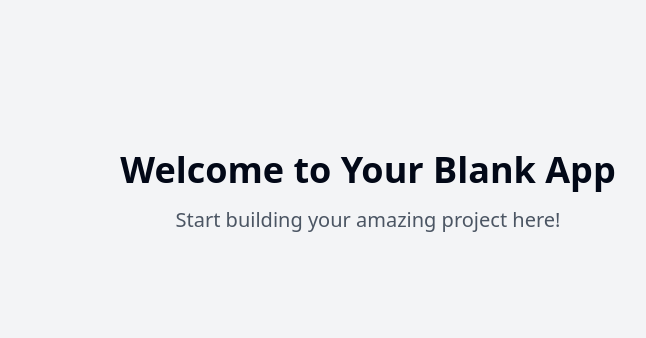
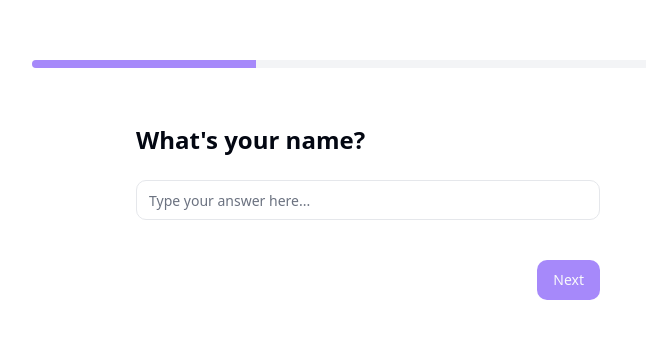
Before and after one commit to Promaces/simple-survey-scribe, a React (Vite) app: page / in a window 1280 px wide. Shown: the part 208-546 px from the top of the page, without its empty margins (272-918 px from the left). Built offline with nearby package versions, Linux system fonts and the light colour scheme.

Commit message:
Build modern survey web app
Implemented a clean and simple design for a survey web application. The new structure and components are aimed at enhancing user experience and functionality.
[skip gpt_engineer]

```diff
--- /dev/null
+++ b/src/components/ProgressBar.tsx
@@ -0,0 +1,17 @@
+interface ProgressBarProps {
+  current: number;
+  total: number;
+}
+
+export const ProgressBar = ({ current, total }: ProgressBarProps) => {
+  const progress = (current / total) * 100;
+
+  return (
+    <div className="w-full bg-gray-100 h-2 rounded-full overflow-hidden">
+      <div
+        className="h-full bg-primary transition-all duration-500 ease-out"
+        style={{ width: `${progress}%` }}
+      />
+    </div>
+  );
+};
--- /dev/null
+++ b/src/components/SurveyQuestion.tsx
@@ -0,0 +1,64 @@
+import { useState } from "react";
+import { Button } from "@/components/ui/button";
+import { Input } from "@/components/ui/input";
+import { RadioGroup, RadioGroupItem } from "@/components/ui/radio-group";
+import { Label } from "@/components/ui/label";
+
+interface QuestionProps {
+  question: {
+    id: number;
+    text: string;
+    type: "text" | "choice";
+    choices?: string[];
+  };
+  onNext: (answer: string) => void;
+  onPrevious: () => void;
+  isFirst: boolean;
+}
+
+export const SurveyQuestion = ({ question, onNext, onPrevious, isFirst }: QuestionProps) => {
+  const [answer, setAnswer] = useState("");
+
+  const handleSubmit = (e: React.FormEvent) => {
+    e.preventDefault();
+    if (answer.trim()) {
+      onNext(answer);
+      setAnswer("");
+    }
+  };
+
+  return (
+    <div className="w-full max-w-lg mx-auto p-6">
+      <h2 className="text-2xl font-semibold mb-6">{question.text}</h2>
+      <form onSubmit={handleSubmit} className="space-y-6">
+        {question.type === "text" ? (
+          <Input
+            value={answer}
+            onChange={(e) => setAnswer(e.target.value)}
+            className="w-full"
+            placeholder="Type your answer here..."
+          />
+        ) : (
+          <RadioGroup value={answer} onValueChange={setAnswer} className="space-y-4">
+            {question.choices?.map((choice) => (
+              <div key={choice} className="flex items-center space-x-2">
+                <RadioGroupItem value={choice} id={choice} />
+                <Label htmlFor={choice}>{choice}</Label>
+              </div>
+            ))}
+          </RadioGroup>
+        )}
+        <div className="flex justify-between pt-4">
+          {!isFirst && (
+            <Button type="button" variant="outline" onClick={onPrevious}>
+              Previous
+            </Button>
+          )}
+          <Button type="submit" className="ml-auto">
+            Next
+          </Button>
+        </div>
+      </form>
+    </div>
+  );
+};
--- /dev/null
+++ b/src/components/ThankYou.tsx
@@ -0,0 +1,21 @@
+import { CheckCircle } from "lucide-react";
+import { Button } from "@/components/ui/button";
+
+interface ThankYouProps {
+  onRestart: () => void;
+}
+
+export const ThankYou = ({ onRestart }: ThankYouProps) => {
+  return (
+    <div className="text-center space-y-6">
+      <div className="flex justify-center">
+        <CheckCircle className="w-16 h-16 text-primary animate-bounce" />
+      </div>
+      <h2 className="text-2xl font-semibold">Thank You!</h2>
+      <p className="text-muted-foreground">Your responses have been recorded.</p>
+      <Button onClick={onRestart} variant="outline">
+        Take Survey Again
+      </Button>
+    </div>
+  );
+};
--- a/src/index.css
+++ b/src/index.css
@@ -5,88 +5,25 @@
 @layer base {
   :root {
     --background: 0 0% 100%;
-    --foreground: 222.2 84% 4.9%;
-
+    --foreground: 224 71.4% 4.1%;
     --card: 0 0% 100%;
-    --card-foreground: 222.2 84% 4.9%;
-
+    --card-foreground: 224 71.4% 4.1%;
     --popover: 0 0% 100%;
-    --popover-foreground: 222.2 84% 4.9%;
-
-    --primary: 222.2 47.4% 11.2%;
-    --primary-foreground: 210 40% 98%;
-
-    --secondary: 210 40% 96.1%;
-    --secondary-foreground: 222.2 47.4% 11.2%;
-
-    --muted: 210 40% 96.1%;
-    --muted-foreground: 215.4 16.3% 46.9%;
-
-    --accent: 210 40% 96.1%;
-    --accent-foreground: 222.2 47.4% 11.2%;
-
+    --popover-foreground: 224 71.4% 4.1%;
+    --primary: 255 92% 76%;
+    --primary-foreground: 210 20% 98%;
+    --secondary: 220 14.3% 95.9%;
+    --secondary-foreground: 220.9 39.3% 11%;
+    --muted: 220 14.3% 95.9%;
+    --muted-foreground: 220 8.9% 46.1%;
+    --accent: 220 14.3% 95.9%;
+    --accent-foreground: 220.9 39.3% 11%;
     --destructive: 0 84.2% 60.2%;
-    --destructive-foreground: 210 40% 98%;
-
-    --border: 214.3 31.8% 91.4%;
-    --input: 214.3 31.8% 91.4%;
-    --ring: 222.2 84% 4.9%;
-
-    --radius: 0.5rem;
-
-    --sidebar-background: 0 0% 98%;
-
-    --sidebar-foreground: 240 5.3% 26.1%;
-
-    --sidebar-primary: 240 5.9% 10%;
-
-    --sidebar-primary-foreground: 0 0% 98%;
-
-    --sidebar-accent: 240 4.8% 95.9%;
-
-    --sidebar-accent-foreground: 240 5.9% 10%;
-
-    --sidebar-border: 220 13% 91%;
-
-    --sidebar-ring: 217.2 91.2% 59.8%;
-  }
-
-  .dark {
-    --background: 222.2 84% 4.9%;
-    --foreground: 210 40% 98%;
-
-    --card: 222.2 84% 4.9%;
-    --card-foreground: 210 40% 98%;
-
-    --popover: 222.2 84% 4.9%;
-    --popover-foreground: 210 40% 98%;
-
-    --primary: 210 40% 98%;
-    --primary-foreground: 222.2 47.4% 11.2%;
-
-    --secondary: 217.2 32.6% 17.5%;
-    --secondary-foreground: 210 40% 98%;
-
-    --muted: 217.2 32.6% 17.5%;
-    --muted-foreground: 215 20.2% 65.1%;
-
-    --accent: 217.2 32.6% 17.5%;
-    --accent-foreground: 210 40% 98%;
-
-    --destructive: 0 62.8% 30.6%;
-    --destructive-foreground: 210 40% 98%;
-
-    --border: 217.2 32.6% 17.5%;
-    --input: 217.2 32.6% 17.5%;
-    --ring: 212.7 26.8% 83.9%;
-    --sidebar-background: 240 5.9% 10%;
-    --sidebar-foreground: 240 4.8% 95.9%;
-    --sidebar-primary: 224.3 76.3% 48%;
-    --sidebar-primary-foreground: 0 0% 100%;
-    --sidebar-accent: 240 3.7% 15.9%;
-    --sidebar-accent-foreground: 240 4.8% 95.9%;
-    --sidebar-border: 240 3.7% 15.9%;
-    --sidebar-ring: 217.2 91.2% 59.8%;
+    --destructive-foreground: 210 20% 98%;
+    --border: 220 13% 91%;
+    --input: 220 13% 91%;
+    --ring: 262.1 83.3% 57.8%;
+    --radius: 0.75rem;
   }
 }
 
@@ -94,8 +31,27 @@
   * {
     @apply border-border;
   }
-
   body {
     @apply bg-background text-foreground;
   }
 }
+
+.survey-transition {
+  @apply transition-all duration-500 ease-in-out;
+}
+
+.fade-enter {
+  @apply opacity-0 translate-x-4;
+}
+
+.fade-enter-active {
+  @apply opacity-100 translate-x-0;
+}
+
+.fade-exit {
+  @apply opacity-100 translate-x-0;
+}
+
+.fade-exit-active {
+  @apply opacity-0 -translate-x-4;
+}
--- a/src/pages/Index.tsx
+++ b/src/pages/Index.tsx
@@ -1,11 +1,62 @@
-// Update this page (the content is just a fallback if you fail to update the page)
+import { useState } from "react";
+import { SurveyQuestion } from "@/components/SurveyQuestion";
+import { ProgressBar } from "@/components/ProgressBar";
+import { ThankYou } from "@/components/ThankYou";
+
+const questions = [
+  {
+    id: 1,
+    text: "What's your name?",
+    type: "text" as const,
+  },
+  {
+    id: 2,
+    text: "How did you hear about us?",
+    type: "choice" as const,
+    choices: ["Social Media", "Friend", "Search Engine", "Other"],
+  },
+  {
+    id: 3,
+    text: "What's your favorite feature of our product?",
+    type: "text" as const,
+  },
+];
 
 const Index = () => {
+  const [currentQuestion, setCurrentQuestion] = useState(0);
+  const [answers, setAnswers] = useState<Record<number, string>>({});
+
+  const handleNext = (answer: string) => {
+    setAnswers((prev) => ({ ...prev, [questions[currentQuestion].id]: answer }));
+    setCurrentQuestion((prev) => prev + 1);
+  };
+
+  const handlePrevious = () => {
+    setCurrentQuestion((prev) => prev - 1);
+  };
+
+  const handleRestart = () => {
+    setCurrentQuestion(0);
+    setAnswers({});
+  };
+
+  const isComplete = currentQuestion >= questions.length;
+
   return (
-    <div className="min-h-screen flex items-center justify-center bg-gray-100">
-      <div className="text-center">
-        <h1 className="text-4xl font-bold mb-4">Welcome to Your Blank App</h1>
-        <p className="text-xl text-gray-600">Start building your amazing project here!</p>
+    <div className="min-h-screen flex flex-col items-center justify-center p-4">
+      <div className="w-full max-w-2xl mx-auto space-y-8">
+        {!isComplete && (
+          <>
+            <ProgressBar current={currentQuestion + 1} total={questions.length} />
+            <SurveyQuestion
+              question={questions[currentQuestion]}
+              onNext={handleNext}
+              onPrevious={handlePrevious}
+              isFirst={currentQuestion === 0}
+            />
+          </>
+        )}
+        {isComplete && <ThankYou onRestart={handleRestart} />}
       </div>
     </div>
   );
```
